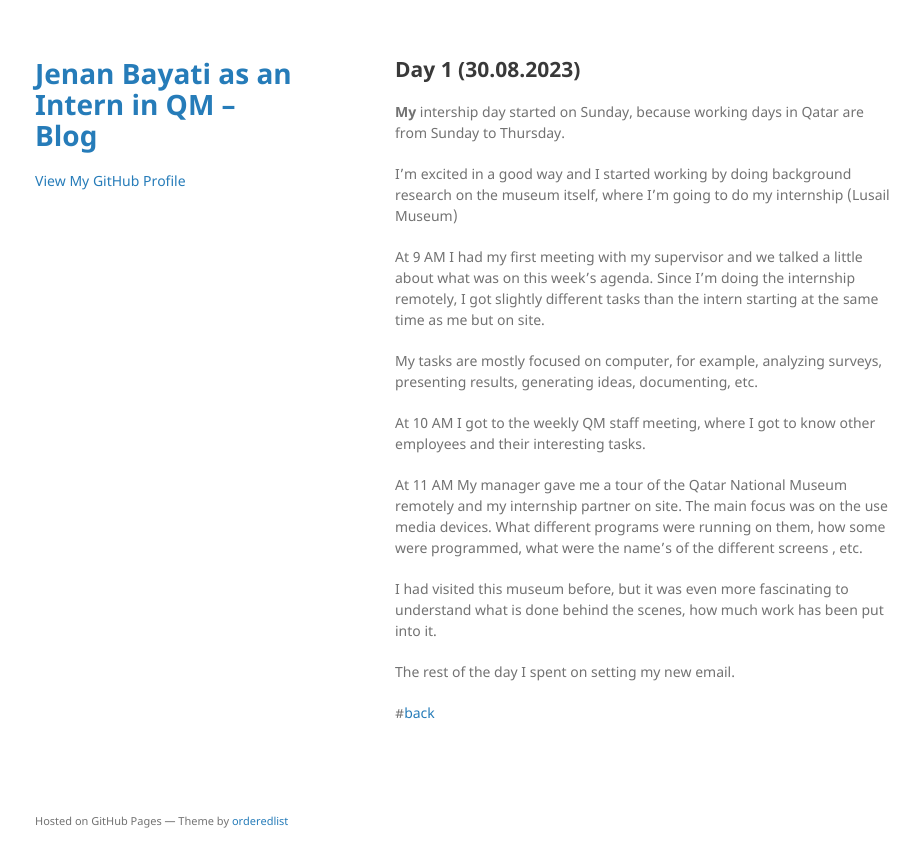
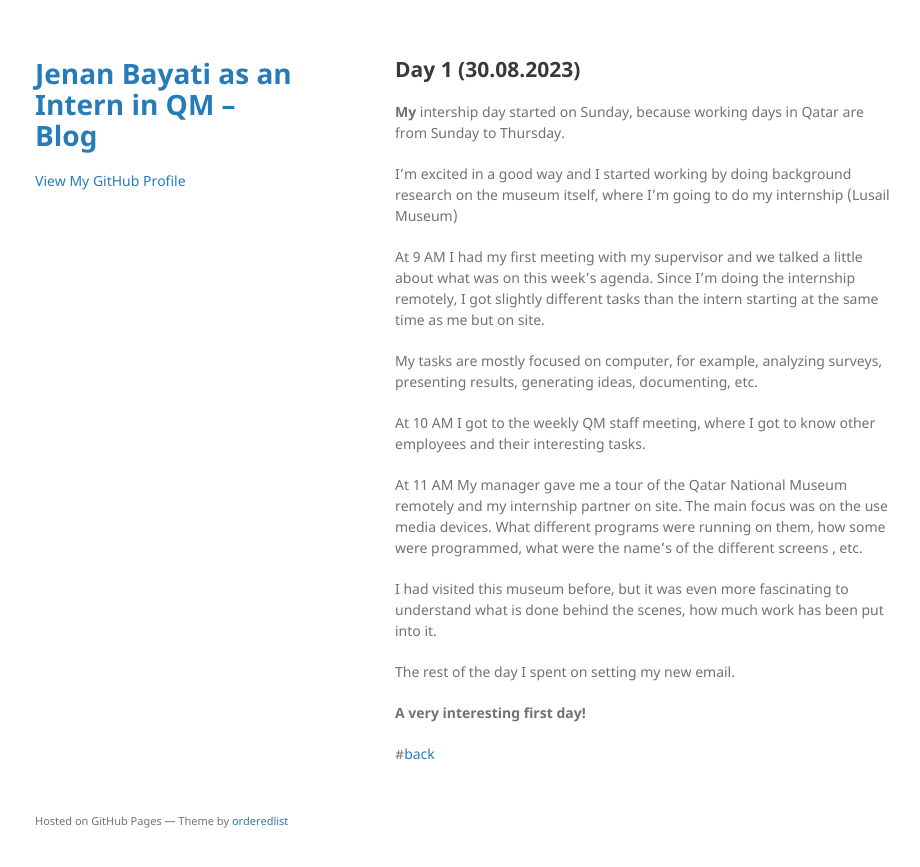
Before and after one commit to JenanBayati-QM/JenanBayati-QM.github.io, a Jekyll site: the page built from another-page.md, in a window 1280 px wide. Shown: the top 867 px of the page, without its empty margins (175-1095 px from the left). Built offline with Jekyll 4.4.1, drawn with Linux system fonts in a browser that asks for light colours; the repository's description, which GitHub fills in, is left out; our own code applies the rules of GitHub Pages for plain Markdown files.

Commit message:
Update another-page.md

```diff
--- a/another-page.md
+++ b/another-page.md
@@ -21,5 +21,7 @@ I had visited this museum before, but it was even more fascinating to understand
 
 The rest of the day I spent on setting my new email.
 
+<b>A very interesting first day!</b>
+
 
 #[back](./)
```
